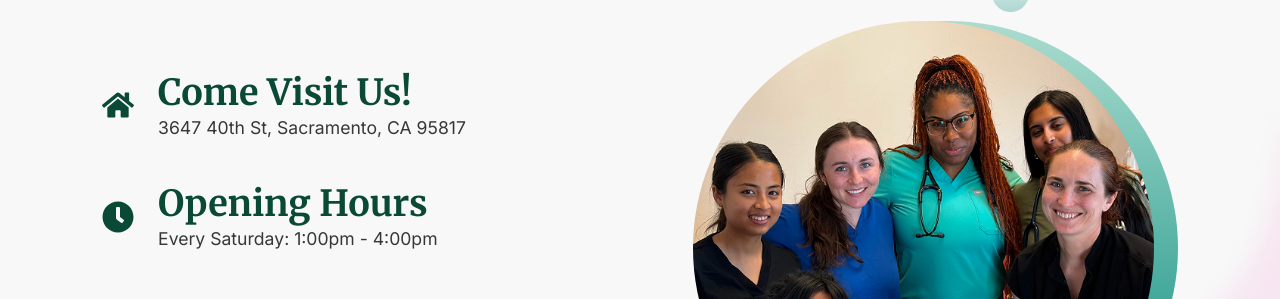
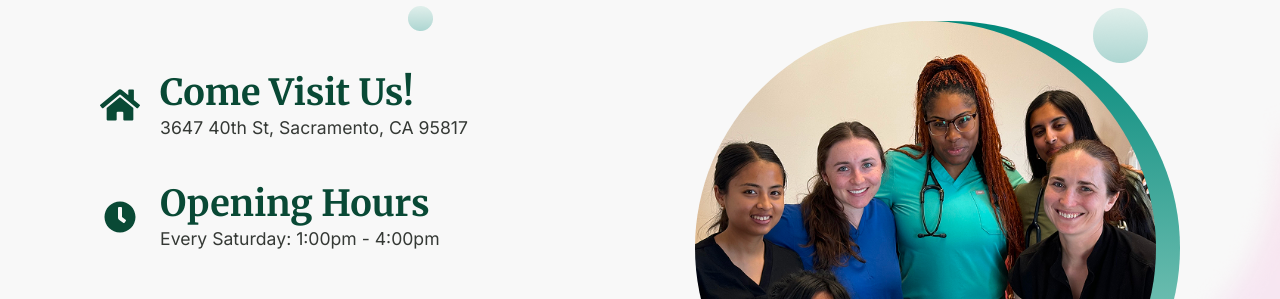
Before and after one commit to include-davis/jvmc, a Next.js app: page / in a window 1280 px wide. Shown: the part 2733-3032 px from the top of the page. Built offline with nearby package versions, Linux system fonts and the light colour scheme.

Commit message:
fixed gradient color + icon in contact info section of home page + added third set of dots

```diff
--- a/app/(pages)/(home)/page.jsx
+++ b/app/(pages)/(home)/page.jsx
@@ -128,23 +128,27 @@ export default function Home() {
             <Image src={data.dots_2} alt={"dots"} width={394} height={609} />
           </div>
         </div>
+
         <div className={styles.contactCard}>
+          <div className={styles.dots3}>
+              <Image src={data.dots_3} alt={"dots"} width={461} height={545} />
+          </div>
           <div className={styles.contactInfoContainer}>
-            <div className={styles.contactInfo}>
-              <FaHome color="var(--emerald)" size={32} />
+            <div className={styles.contactInfo} style={{gap: "20px"}}>
+              <FaHome color="var(--emerald)" size={40} />
               <div className={styles.contactInfoText}>
                 <h3>{data.contactCard.visit.text}</h3>
                 <p>{data.contactCard.visit.address}</p>
               </div>
             </div>
-            <div className={styles.contactInfo}>
+            <div className={styles.contactInfo} style={{paddingLeft: "4px"}}>
               <FaClock color="var(--emerald)" size={32} />
               <div className={styles.contactInfoText}>
                 <h3>{data.contactCard.hours.text}</h3>
                 <p>{data.contactCard.hours.hours}</p>
               </div>
             </div>
-            <div className={styles.contactInfo}>
+            <div className={styles.contactInfo} style={{paddingLeft: "4px"}}>
               <FaEnvelope color="var(--emerald)" size={32} />
               <h3>{data.contactCard.contact}</h3>
             </div>
--- a/app/(pages)/(home)/page.module.scss
+++ b/app/(pages)/(home)/page.module.scss
@@ -53,8 +53,16 @@
 
 .dots2 {
   position: absolute;
-  bottom: -350px;
-  right: -12px;
+  bottom: -454px;
+  right: 8px;
+  z-index: -1;
+  pointer-events: none; /* Prevents interaction issues */
+}
+
+.dots3 {
+  position: absolute;
+  left: 16px;
+  bottom: 600px;
   z-index: -1;
   pointer-events: none; /* Prevents interaction issues */
 }
--- a/app/(pages)/_data/home.json
+++ b/app/(pages)/_data/home.json
@@ -11,6 +11,7 @@
 
   "dots_1": "/images/dots1.png",
   "dots_2": "/images/dots2.png",
+  "dots_3": "/images/dots3.png",
 
   "health_icon": "/akar-icons_health.png",
   "health_icon_alt": "Health Icon Icon",
--- a/app/(pages)/_globals/globals.scss
+++ b/app/(pages)/_globals/globals.scss
@@ -31,7 +31,7 @@
     var(--light-blue),
     var(--light-green)
   );
-  --green-gradient-light: linear-gradient(var(--mint), var(--teal));
+  --green-gradient-light: linear-gradient(var(--teal), var(--mint));
   --green-gradient-dark: linear-gradient(var(--green), var(--teal));
 
   // Text
```
Also changed, not shown: public/images/dots3.png (added).
